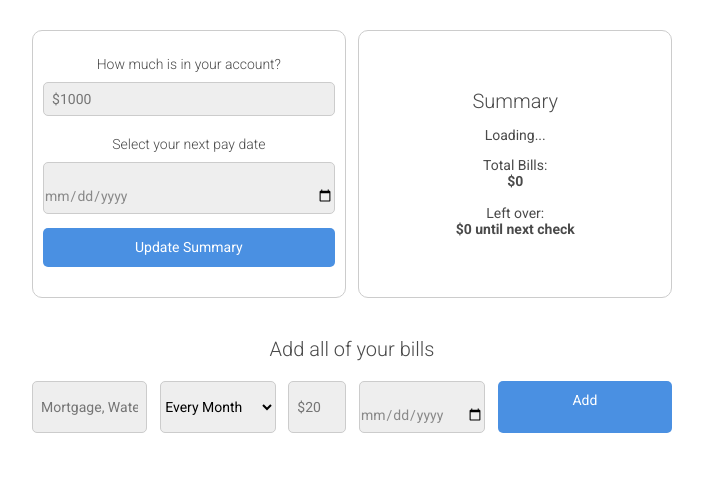
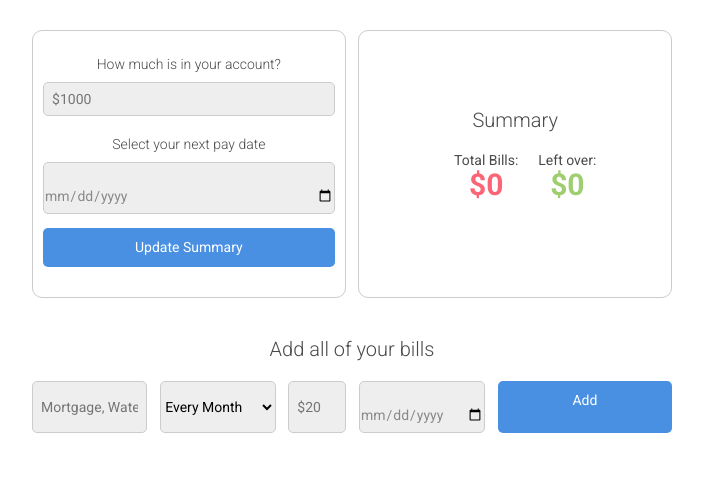
Before and after one commit to cvwebb/budget-tool, a website: page index.html in a window 1280 px wide. Shown: the whole page, without its empty margins (288-991 px from the left). Drawn offline with nearby package versions, Linux system fonts and the light colour scheme.

Commit message:
added color to styling

```diff
--- a/index.html
+++ b/index.html
@@ -23,9 +23,12 @@
                 <div id="summary">
                     <div class="align-middle">
                         <h2>Summary</h2>
-                        <p id="info">Loading...</p>
-                        <div id="total-bills"></div>
-                        <div id="money-leftover"></div>
+                        <div id="date-header"></div>
+                        <div class="summary-key-info">
+                            <div id="income-header"></div>
+                            <div id="total-bills"></div>
+                            <div id="money-leftover"></div>
+                        </div>
                     </div>
                 </div>
 
--- a/js/main.js
+++ b/js/main.js
@@ -33,7 +33,8 @@ userPay = function() {
 userSummary = function() {
     getPayDate = moment(JSON.parse(localStorage.getItem("setNextPay")));
     getUserIncome = JSON.parse(localStorage.getItem("setUserIncome"));
-    return document.getElementById('info').innerHTML = 'Account: <h4><strong>$' + getUserIncome + '</strong> </h4><br /> Next pay date: <h4><strong>' + moment(getPayDate).format('LL') + '</strong></h4>';
+    return el('date-header').innerHTML = 'Next pay date: <h4><strong>' + moment(getPayDate).format('LL') + '</strong></h4>',
+            el('income-header').innerHTML = 'Account: <h4 class="account-header"><strong>$' + getUserIncome + '</strong> </h4>'
 }
 
 if (getUserIncome > 1) {
@@ -153,8 +154,8 @@ var totalBills = function() {
 
     leftover = getUserIncome - billTotal;
 
-    return el('total-bills').innerHTML = 'Total Bills: <h4><strong>$' + billTotal + '</strong></h4> <br />',
-    el('money-leftover').innerHTML = 'Left over: <h4><strong>$' + leftover + ' until next check</strong></h4>';
+    return el('total-bills').innerHTML = 'Total Bills: <h4 class="total-bill-header"><strong>$' + billTotal + '</strong></h4> <br />',
+    el('money-leftover').innerHTML = 'Left over: <h4 class="left-over-header"><strong>$' + leftover + '</strong></h4>';
 }
 
 totalBills();
--- a/scss/styles.scss
+++ b/scss/styles.scss
@@ -14,6 +14,11 @@ body {
 
 a {
     color: #4A90E2 !important;
+}
+
+#remove-bill {
+    color: #fc6576 !important;
+    padding-left: 15px;
 }
 
 strong {
@@ -254,3 +259,35 @@ input[type="date"]:before {
         font-style: italic;
     }
 }
+
+.account-header {
+    font-size: 30px;
+    color: #4A90E2;
+}
+
+.total-bill-header {
+    font-size: 30px;
+    color: #fc6576;
+}
+
+#date-header {
+    margin: 20px 0 10px;
+
+    h4 {
+        padding: 5px 0 5px;
+    }
+}
+
+.left-over-header {
+    font-size: 30px;
+    color: #9FCE6F;
+}
+
+.summary-key-info {
+    display: flex;
+    justify-content: space-between;
+
+    div {
+        padding: 0 10px;
+    }
+}
```
Also changed, not shown: css/styles.css, 1 other file.
